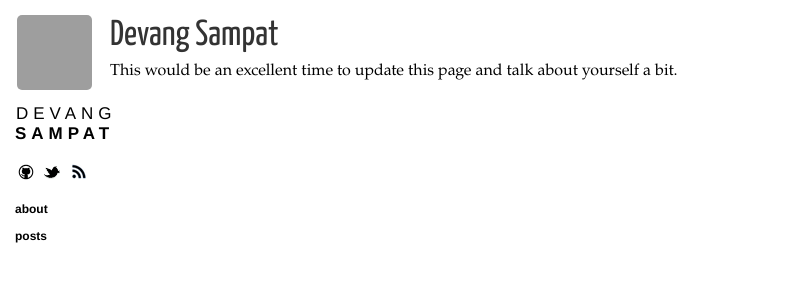
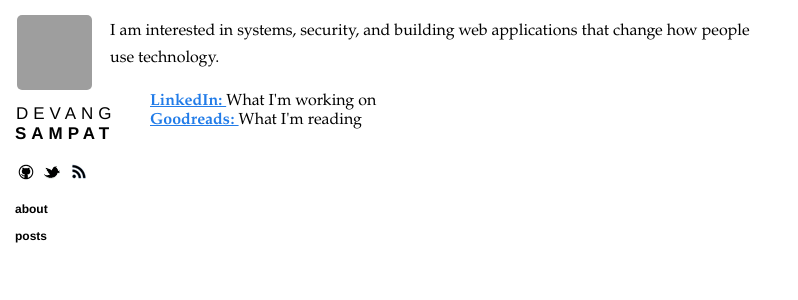
Before and after one commit to DevangS/devangs.github.io, a Jekyll site: the page built from about.html, in a window 1280 px wide. Shown: the top 300 px of the page, without its empty margins (0-798 px from the left). Built offline with Jekyll 4.4.1, drawn with Linux system fonts in a browser that asks for light colours; nearby versions of some CDN libraries; Markdown is read by kramdown in place of the engine named in the settings; grey boxes are pictures that could not be loaded.

Commit message:
Updating about me page

```diff
--- a/about.html
+++ b/about.html
@@ -3,9 +3,12 @@ layout: layout
 title: "About"
 ---
 
-<!-- You can edit this whole page, remove it, or use it as basis for any non-post pages you have. -->
 <section class="content">
-  <h1>{{ site.name }}</h1>
-
-  <p>This would be an excellent time to update this page and talk about yourself a bit.</p>
+  <h1>{{ site.title }}</h1>
+  <p>I am interested in systems, security, and building web applications that change how
+  people use technology.</p>
+  <dl>
+     <dd><strong><a href="http://linkedin.com/in/devangsampat">LinkedIn: </a></strong>What I'm working on</dd>
+     <dd><strong><a href="http://www.goodreads.com/user/show/9657490-devang">Goodreads: </a></strong>What I'm reading</dd>
+  <dl>
 </section>
```
